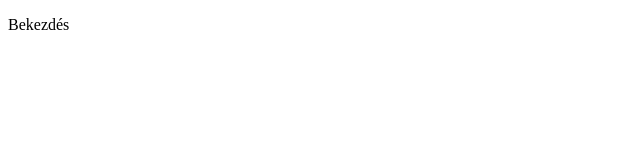
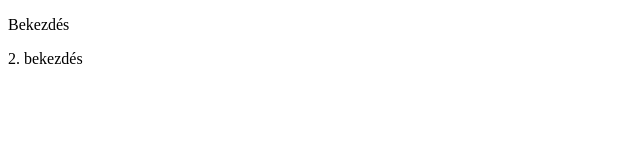
Before and after one commit to i-janos/HTML_git, a plain HTML site: page index.html in a window 1280 px wide. Shown: the full height of the page, 0-640 px from the left. Drawn offline with Linux system fonts and the light colour scheme.

Commit message:
Update index.html

```diff
--- a/index.html
+++ b/index.html
@@ -8,5 +8,6 @@
 </head>
 <body>
     <p>Bekezdés</p>
+    <p>2. bekezdés</p>
 </body>
 </html>
```
